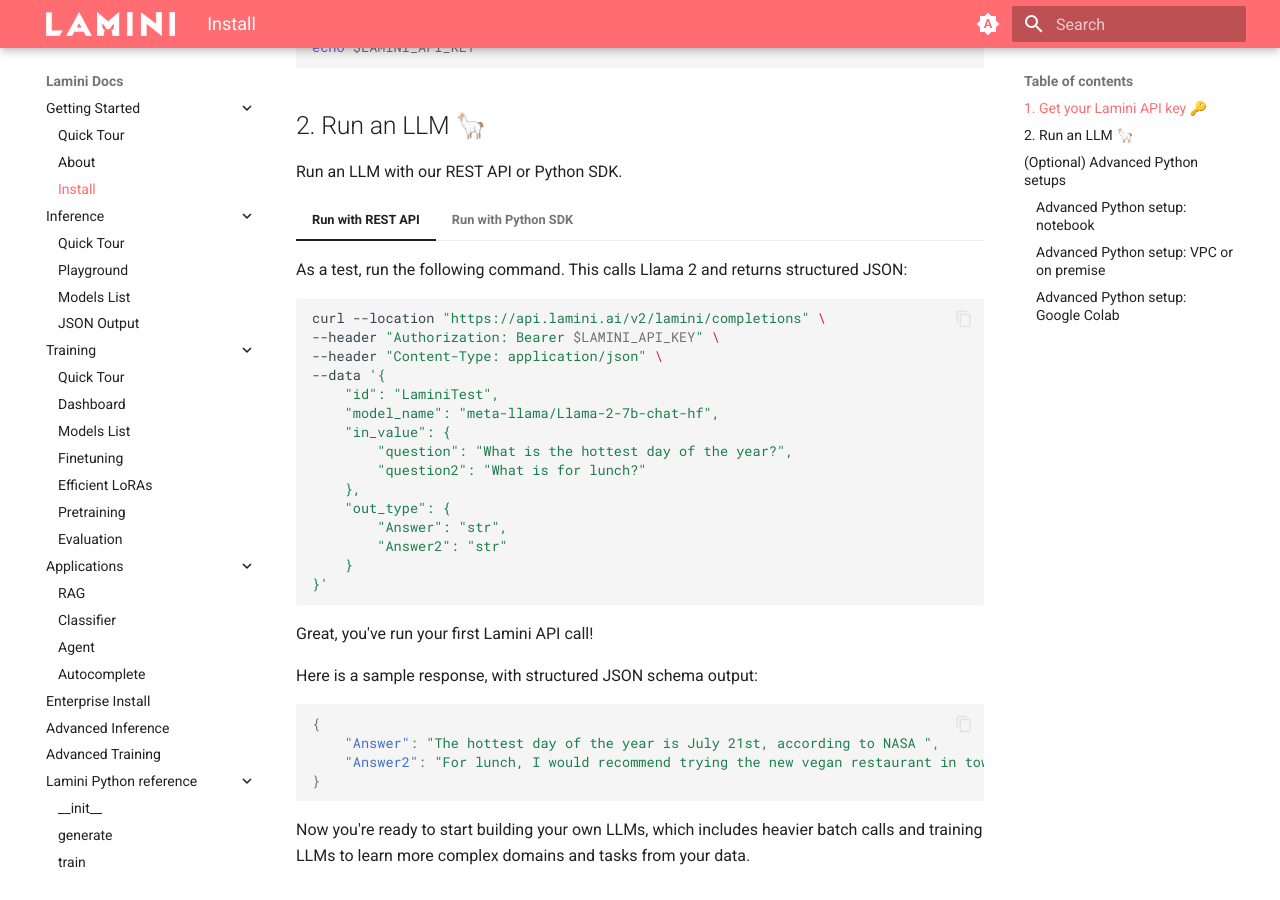
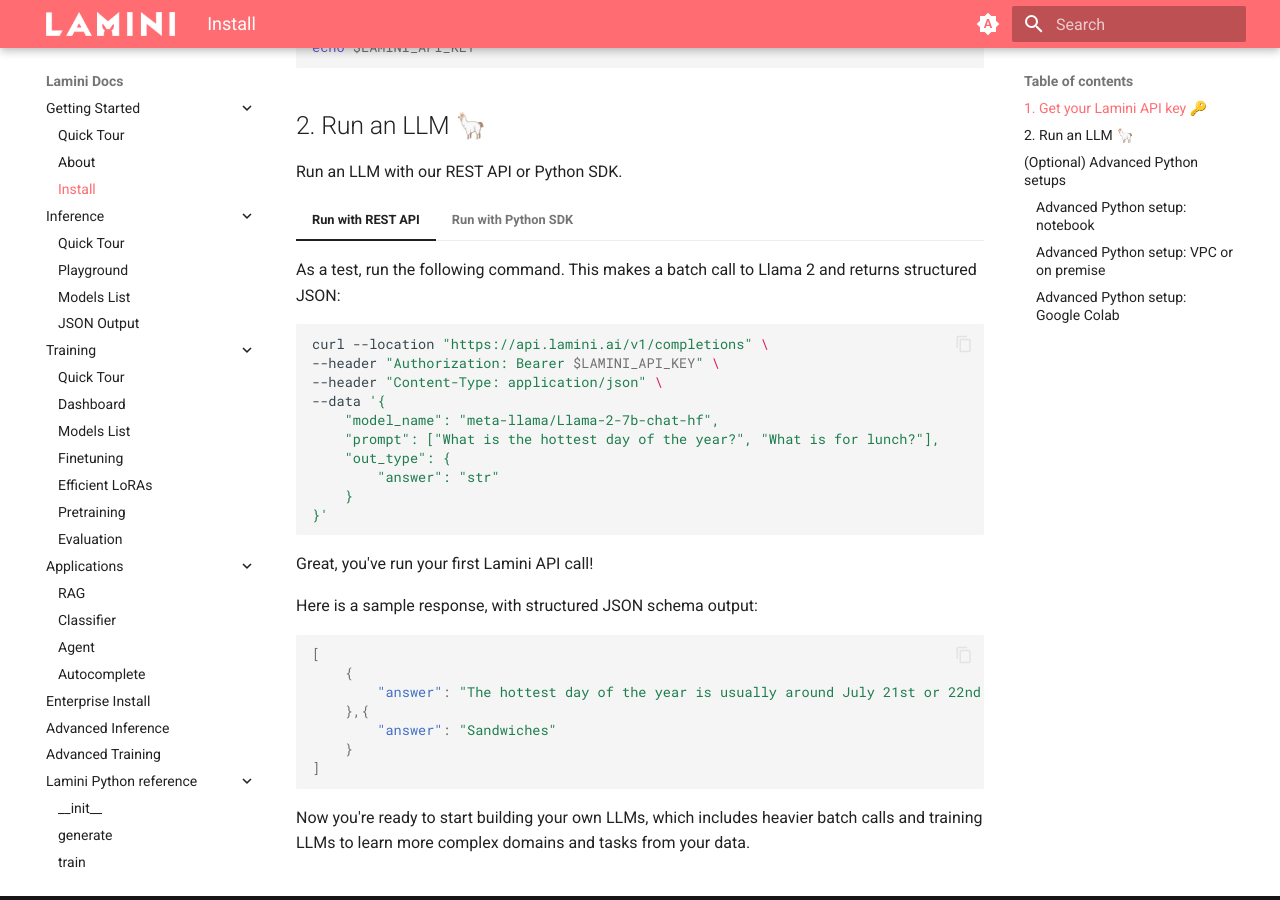
Before and after one commit to lamini-ai/lamini-ai.github.io, an MkDocs documentation site: the page built from docs/get_started/install.md, in a window 1280 px wide and 900 px high, scrolled down 580 px. Built offline with MkDocs 1.6.1 and Material for MkDocs 9.7.7, drawn with Linux system fonts in a browser that asks for light colours.

Commit message:
Update install page

````diff
--- a/docs/get_started/install.md
+++ b/docs/get_started/install.md
@@ -27,22 +27,17 @@
 
 === "Run with REST API"
 
-    As a test, run the following command. This calls Llama 2 and returns structured JSON:
+    As a test, run the following command. This makes a batch call to Llama 2 and returns structured JSON:
 
     ```bash
-    curl --location "https://api.lamini.ai/v2/lamini/completions" \
+    curl --location "https://api.lamini.ai/v1/completions" \
     --header "Authorization: Bearer $LAMINI_API_KEY" \
     --header "Content-Type: application/json" \
     --data '{
-        "id": "LaminiTest",
         "model_name": "meta-llama/Llama-2-7b-chat-hf",
-        "in_value": {
-            "question": "What is the hottest day of the year?",
-            "question2": "What is for lunch?"
-        },
+        "prompt": ["What is the hottest day of the year?", "What is for lunch?"],
         "out_type": {
-            "Answer": "str",
-            "Answer2": "str"
+            "answer": "str"
         }
     }'
     ```
@@ -51,10 +46,13 @@
 
     Here is a sample response, with structured JSON schema output:
     ```json
-    {
-        "Answer": "The hottest day of the year is July 21st, according to NASA ",
-        "Answer2": "For lunch, I would recommend trying the new vegan restaurant in town"
-    }
+    [
+        {
+            "answer": "The hottest day of the year is usually around July 21st or 22nd in the Northern Hemisphere, and January 20th or 21st in the Southern Hemisphere"
+        },{
+            "answer": "Sandwiches"
+        }
+    ]
     ```
 
     Now you're ready to start building your own LLMs, which includes heavier batch calls and training LLMs to learn more complex domains and tasks from your data.
@@ -68,15 +66,13 @@
 
     This is a python wrapper around our REST API. It also includes many high-level classes and functions to make it easier to work with LLMs.
 
-    As a test, run the following command. This calls Llama 2 and returns a string:
-
     ```python
     import lamini
 
     lamini.api_key = "<YOUR-LAMINI-API-KEY>"
     ```
 
-    As a test, run the LLM:
+    As a test, run the LLM and call Llama 2:
     ```python
     from lamini import LlamaV2Runner
 
````
Also changed, not shown: other parts of docs/get_started/install.md (+5 -5 lines).
